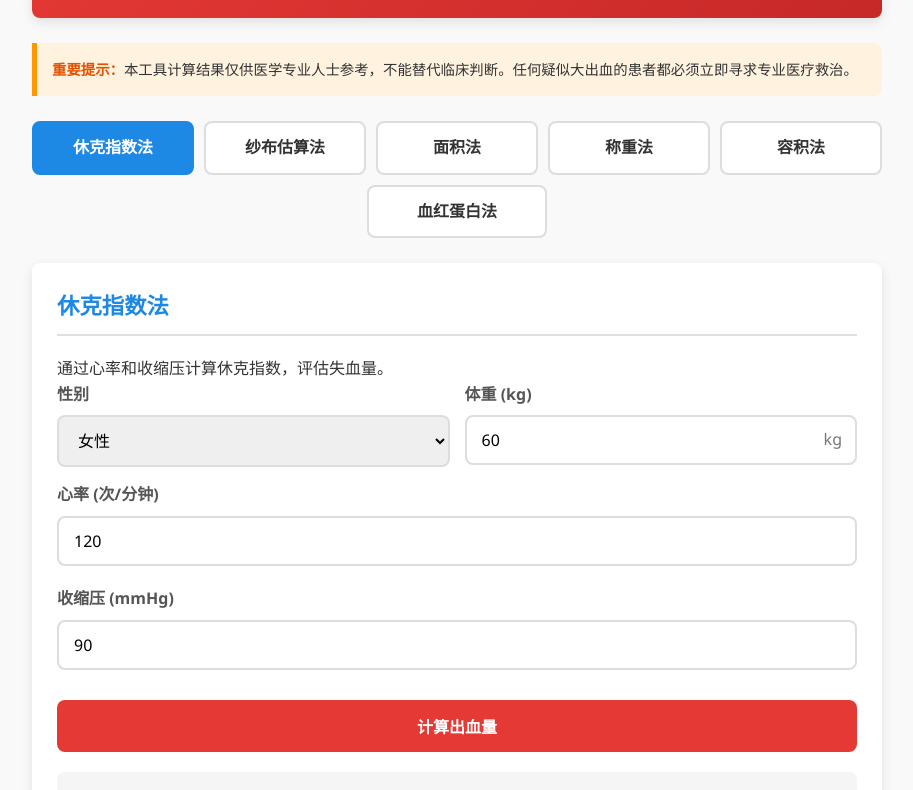
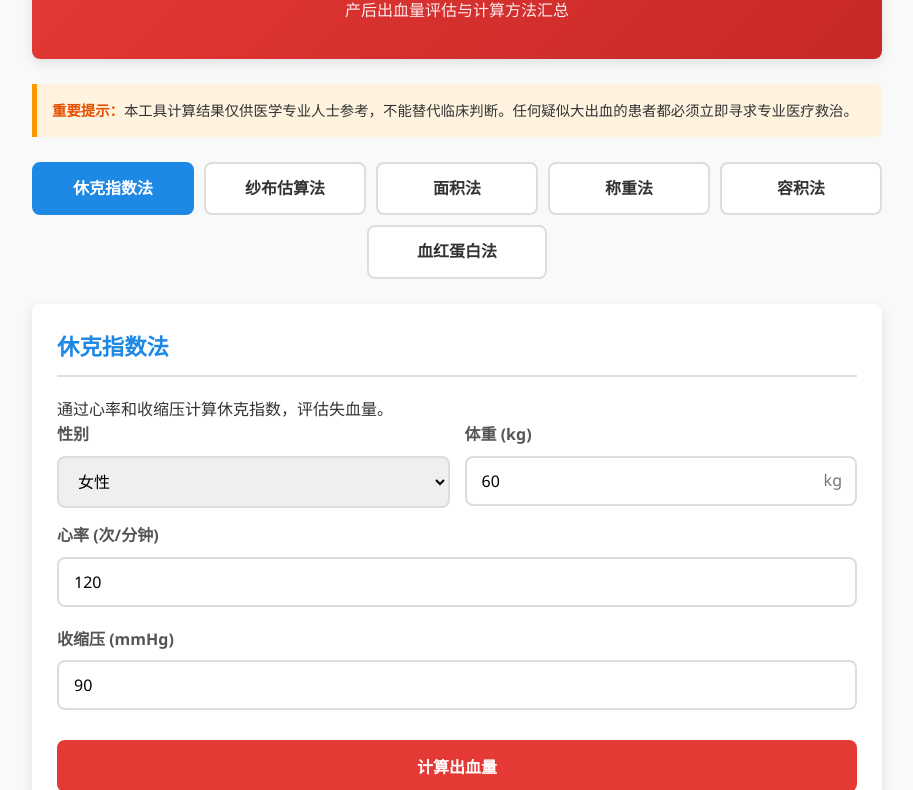
Before and after one commit to Belita-ya/blood-loss-calculator, a plain HTML site: page index.html in a window 1280 px wide. Shown: the part 93-883 px from the top of the page, without its empty margins (183-1096 px from the left). Drawn offline with Linux system fonts and the light colour scheme.

Commit message:
2.1 index.html

```diff
--- a/index.html
+++ b/index.html
@@ -489,6 +489,7 @@
     <div class="container">
         <header>
             <h1>十院产后出血精准评估系统</h1>
+            <p class="subtitle">产后出血量评估与计算方法汇总</p>
         </header>
 
         <div class="warning-box">
```
